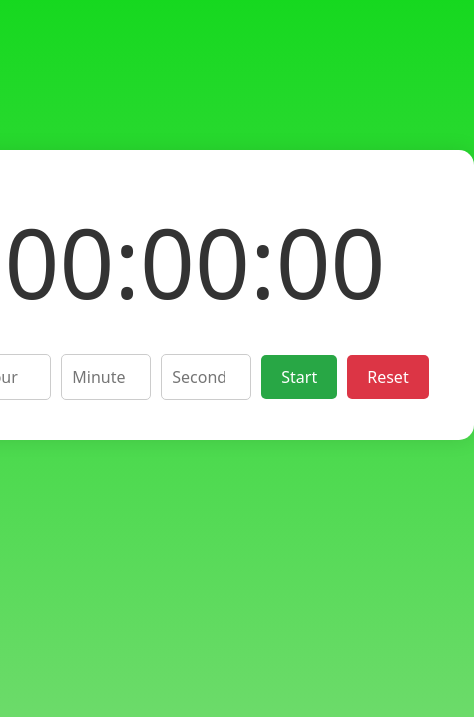
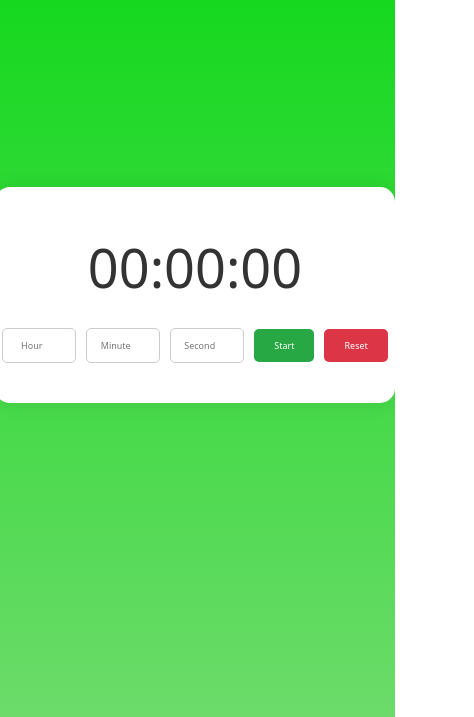
Before and after one commit to SyarifKA/countdown-time, a website: page index.html in a window 390 px wide. Shown: the part 127-844 px from the top of the page, 474 px wide, since content can reach past the window. Drawn offline with nearby package versions, Linux system fonts and the light colour scheme.

Commit message:
perbaikan tampilan

```diff
--- a/index.html
+++ b/index.html
@@ -9,7 +9,7 @@
     <link href="https://cdn.jsdelivr.net/npm/bootstrap@5.3.3/dist/css/bootstrap.min.css" rel="stylesheet" integrity="sha384-QWTKZyjpPEjISv5WaRU9OFeRpok6YctnYmDr5pNlyT2bRjXh0JMhjY6hW+ALEwIH" crossorigin="anonymous">
     </head>
 <body>
-    <div class="container-fluid position-absolute top-0 start-0 md">
+    <div class="container-fluid position-absolute top-0 start-0">
         <div class="row p-2">
           <div class="col-3">
             <img src="logo.webp" class="img-fluid " alt="Logo Perusahaan">
@@ -22,7 +22,7 @@
         </div>
     </div>
 
-    <div class="container-fluid d-flex position-absolute justify-content-center md">
+    <div class="container-fluid d-flex position-absolute justify-content-center" id="main">
     <div class="timer">
         <div id="display">00:00:00</div>
         <div class="controls">
--- a/styles.css
+++ b/styles.css
@@ -10,6 +10,7 @@ body {
 }
 
 .container-fluid {
+    display: block;
     flex-direction: column;
     justify-content: center;
     align-items: center;
@@ -25,6 +26,13 @@ body {
     color:#fff;
     text-shadow: 2px 2px 4px rgba(0, 0, 0, 0.5);
 }
+
+@media screen and (max-width: 480px) {
+    .timer {
+      font-size: xx-small;
+      width: 400px;
+    }
+  }
 
 .timer {
     background: white;
```
